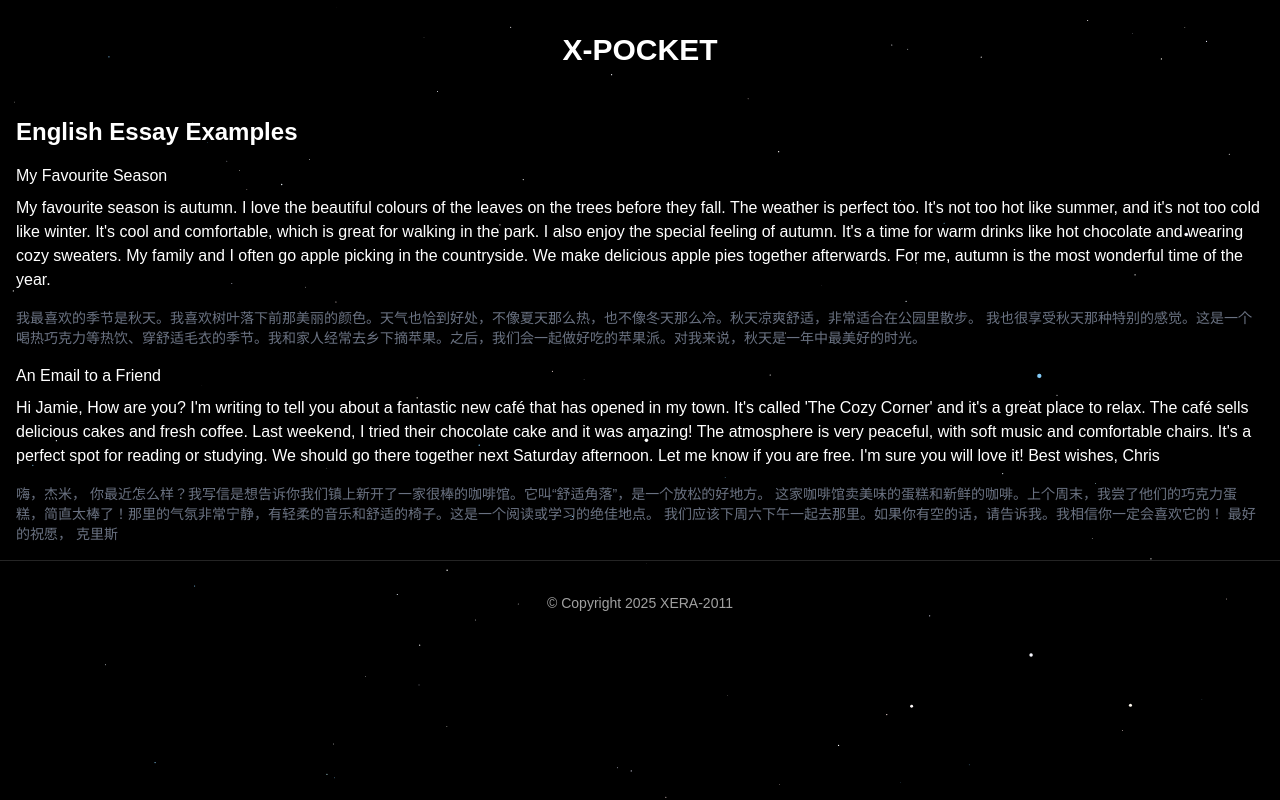
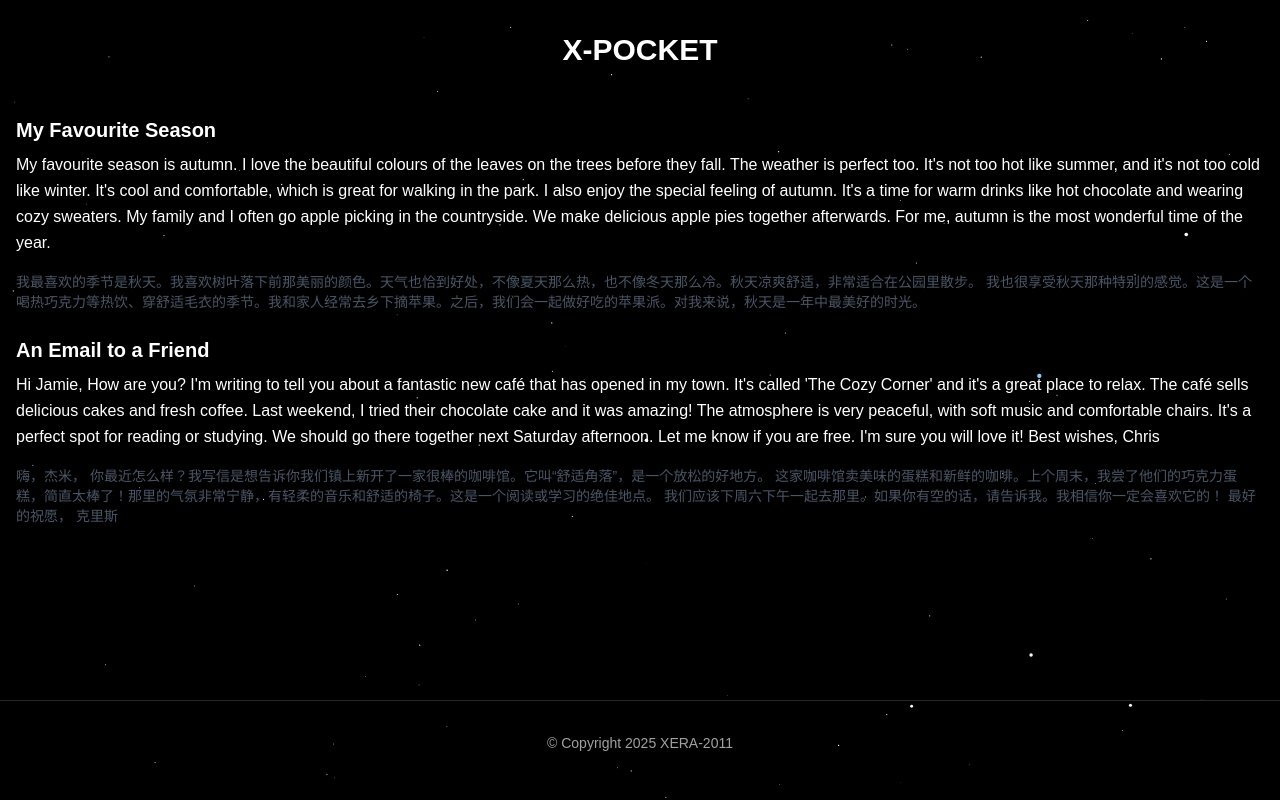
Before and after one commit to XERA-2011/x-pocket, a Next.js app: page /essays in a window 1280 px wide. Built offline with nearby package versions, Linux system fonts and the light colour scheme.

Commit message:
Fix style

```diff
--- a/src/app/essays/page.tsx
+++ b/src/app/essays/page.tsx
@@ -25,18 +25,30 @@ export default function EssaysPage() {
   }, []);
 
   return (
-    <div className="container mx-auto p-4">
-      <h1 className="text-2xl font-bold mb-4">English Essay Examples</h1>
+    <div className="container mx-auto p-4 min-h-[75vh]">
+
       {loading ? (
-        <p>Loading essays...</p>
+        <div className="flex justify-center items-center">
+          <div className="animate-spin rounded-full h-12 w-12 border-t-2 border-b-2 border-primary"></div>
+        </div>
+      ) : essays.length === 0 ? (
+        <div className="flex flex-col justify-center items-center">
+          <p className="text-xl text-gray-500">No essays available at the moment.</p>
+          <p className="mt-2">Please check back later for updates.</p>
+        </div>
       ) : (
-        <div className="grid gap-4">
+        <div className="grid gap-6">
           {essays.map((essay, index) => (
-            <div key={index} className="card bg-base-100 shadow-xl">
+            <div key={index} className="card bg-base-100 shadow-xl hover:shadow-2xl transition-shadow duration-300">
               <div className="card-body">
-                <h2 className="card-title">{essay.title}</h2>
-                <p className="text-base mt-2">{essay.english_text}</p>
-                <p className="text-sm text-gray-500 mt-4">{essay.chinese_translation}</p>
+                <h2 className="card-title text-xl font-bold text-primary">{essay.title}</h2>
+                <div className="divider my-2"></div>
+                <div className="mb-4">
+                  <p className="text-base leading-relaxed">{essay.english_text}</p>
+                </div>
+                <div>
+                  <p className="text-sm text-gray-600">{essay.chinese_translation}</p>
+                </div>
               </div>
             </div>
           ))}
```
